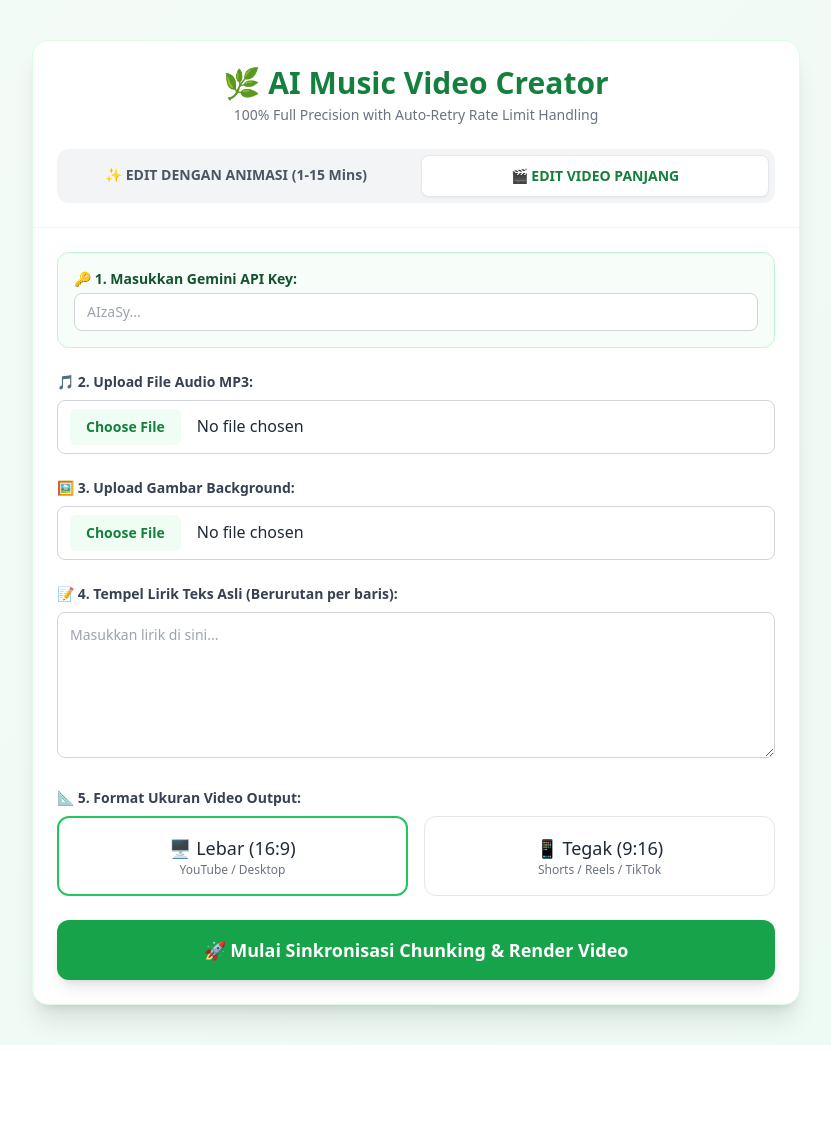
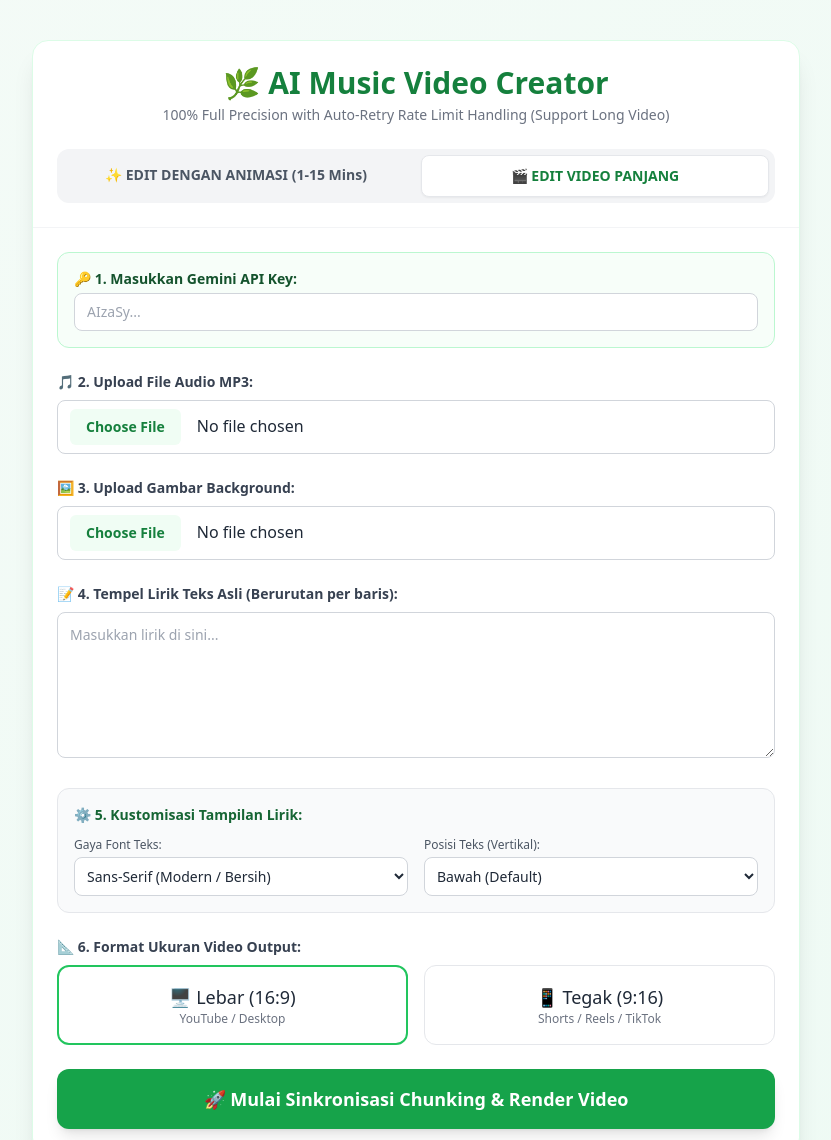
Before and after one commit to fuqohak-wq/REBANAPPMUY, a plain HTML site: page index.html in a window 1280 px wide. Shown: the top 1140 px of the page, without its empty margins (224-1055 px from the left). Before the commit the page ends 1045 px from the top, so only its background shows below. Drawn offline with nearby package versions, Linux system fonts and the light colour scheme.

Commit message:
Enhance lyrics customization and update title
Updated the title and description for clarity. Added customization options for lyrics display, including font style and vertical position.

```diff
--- a/index.html
+++ b/index.html
@@ -3,7 +3,7 @@
 <head>
     <meta charset="UTF-8">
     <meta name="viewport" content="width=device-width, initial-scale=1.0">
-    <title>Automatic Music Video Creator - Robust Rate Limit Handling</title>
+    <title>Automatic Music Video Creator - Long Form & AI Precision</title>
     <!-- Tailwind CSS -->
     <script src="https://cdn.tailwindcss.com"></script>
     <style>
@@ -20,7 +20,7 @@
             <h1 class="text-3xl font-bold text-green-700 flex justify-center items-center gap-2">
                 🌿 AI Music Video Creator
             </h1>
-            <p class="text-gray-500 text-sm mt-1">100% Full Precision with Auto-Retry Rate Limit Handling</p>
+            <p class="text-gray-500 text-sm mt-1">100% Full Precision with Auto-Retry Rate Limit Handling (Support Long Video)</p>
 
             <!-- MENU NAVIGASI PILIHAN EDIT -->
             <div class="mt-6 flex justify-center gap-3 bg-gray-100 p-1.5 rounded-xl">
@@ -58,9 +58,39 @@
                 <textarea id="lyricsInput" rows="6" class="w-full p-3 border border-gray-300 rounded-lg focus:ring-2 focus:ring-green-500 focus:outline-none text-sm" placeholder="Masukkan lirik di sini..."></textarea>
             </div>
 
-            <!-- 5. Format Ukuran Video -->
+            <!-- 5. KUSTOMISASI LIRIK (FONT & POSISI) -->
+            <div class="bg-gray-50 p-4 rounded-xl border border-gray-200 space-y-3">
+                <h3 class="text-sm font-semibold text-green-800 flex items-center gap-2">
+                    ⚙️ 5. Kustomisasi Tampilan Lirik:
+                </h3>
+                <div class="grid grid-cols-1 md:grid-cols-2 gap-4">
+                    <!-- Gaya Font -->
+                    <div>
+                        <label class="block text-xs text-gray-600 mb-1">Gaya Font Teks:</label>
+                        <select id="fontFamily" class="w-full bg-white border border-gray-300 rounded-lg p-2 text-sm text-gray-800 focus:outline-none focus:border-green-500">
+                            <option value="sans-serif">Sans-Serif (Modern / Bersih)</option>
+                            <option value="serif">Serif (Klasik / Elegan)</option>
+                            <option value="monospace">Monospace (Ketik / Retro)</option>
+                            <option value="Impact">Impact (Bold / Tegas)</option>
+                            <option value="Trebuchet MS">Trebuchet MS (Casual)</option>
+                        </select>
+                    </div>
+
+                    <!-- Posisi Vertikal -->
+                    <div>
+                        <label class="block text-xs text-gray-600 mb-1">Posisi Teks (Vertikal):</label>
+                        <select id="textPosition" class="w-full bg-white border border-gray-300 rounded-lg p-2 text-sm text-gray-800 focus:outline-none focus:border-green-500">
+                            <option value="bottom">Bawah (Default)</option>
+                            <option value="center">Tengah (Center)</option>
+                            <option value="top">Atas (Top)</option>
+                        </select>
+                    </div>
+                </div>
+            </div>
+
+            <!-- 6. Format Ukuran Video -->
             <div>
-                <label class="block text-sm font-semibold text-gray-700 mb-2">📐 5. Format Ukuran Video Output:</label>
+                <label class="block text-sm font-semibold text-gray-700 mb-2">📐 6. Format Ukuran Video Output:</label>
                 <div class="grid grid-cols-2 gap-4">
                     <label class="border-2 border-green-500 rounded-xl p-4 flex flex-col items-center justify-center cursor-pointer hover:bg-green-50 transition" id="labelLandscape">
                         <input type="radio" name="videoFormat" value="landscape" checked class="sr-only" onclick="selectFormat('landscape')">
@@ -413,7 +443,6 @@ Format Output Wajib JSON Array SAHAJA:
                     const imgY = (canvas.height / 2) - (imgH / 2);
 
                     const fontSize = selectedFormat === 'landscape' ? 42 : 36;
-                    const textY = canvas.height * 0.75;
 
                     let lastText = "";
                     let cachedTextWidth = 0;
@@ -425,9 +454,13 @@ Format Output Wajib JSON Array SAHAJA:
                             return;
                         }
 
+                        // Read Dynamic Controls
+                        const selectedFont = document.getElementById('fontFamily')?.value || 'sans-serif';
+                        const selectedPos = document.getElementById('textPosition')?.value || 'bottom';
+
+                        // Draw Background Image & Overlay
                         ctx.drawImage(img, imgX, imgY, imgW, imgH);
-
-                        ctx.fillStyle = "rgba(0, 0, 0, 0.5)";
+                        ctx.fillStyle = "rgba(0, 0, 0, 0.4)";
                         ctx.fillRect(0, 0, canvas.width, canvas.height);
 
                         const currentTime = audio.currentTime;
@@ -436,21 +469,29 @@ Format Output Wajib JSON Array SAHAJA:
                         if (activeLyric) {
                             const text = activeLyric.text;
 
-                            ctx.font = `bold ${fontSize}px sans-serif`;
+                            ctx.font = `bold ${fontSize}px ${selectedFont}`;
                             ctx.textAlign = "center";
+
+                            // Determine Y position based on User Choice
+                            let textY = canvas.height * 0.80; // Default: Bawah
+                            if (selectedPos === 'center') textY = canvas.height * 0.50;
+                            if (selectedPos === 'top') textY = canvas.height * 0.20;
 
                             if (text !== lastText) {
                                 cachedTextWidth = ctx.measureText(text).width;
                                 lastText = text;
                             }
 
+                            // Text Box Background
                             ctx.fillStyle = "rgba(0, 0, 0, 0.6)";
-                            ctx.fillRect(canvas.width / 2 - cachedTextWidth / 2 - 20, textY - fontSize, cachedTextWidth + 40, fontSize + 20);
+                            ctx.fillRect(canvas.width / 2 - cachedTextWidth / 2 - 20, textY - fontSize + 5, cachedTextWidth + 40, fontSize + 20);
 
+                            // Text Outline
                             ctx.strokeStyle = "#000000";
                             ctx.lineWidth = 6;
                             ctx.strokeText(text, canvas.width / 2, textY);
 
+                            // Text Fill
                             ctx.fillStyle = "#facc15";
                             ctx.fillText(text, canvas.width / 2, textY);
                         }
```
